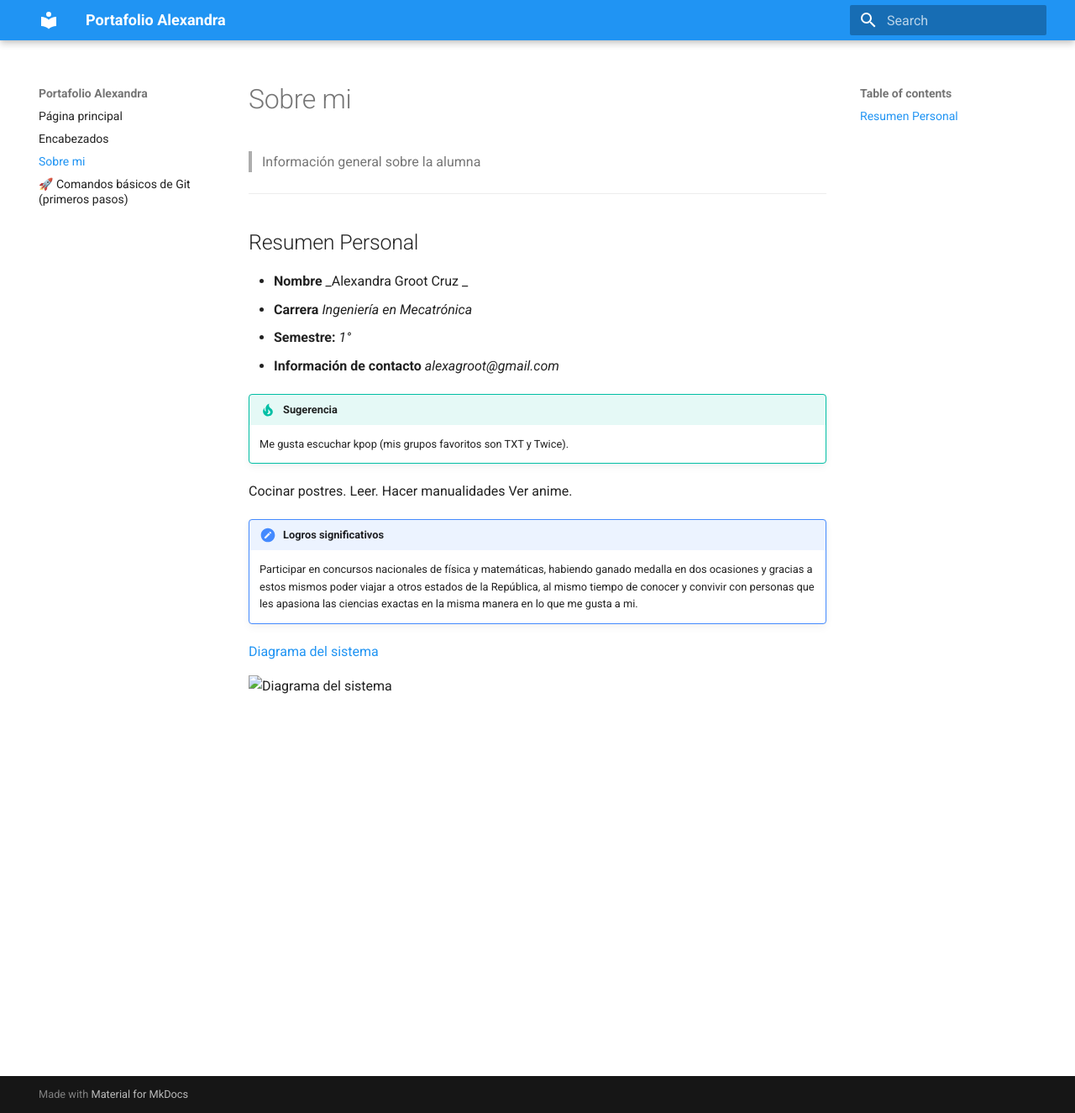
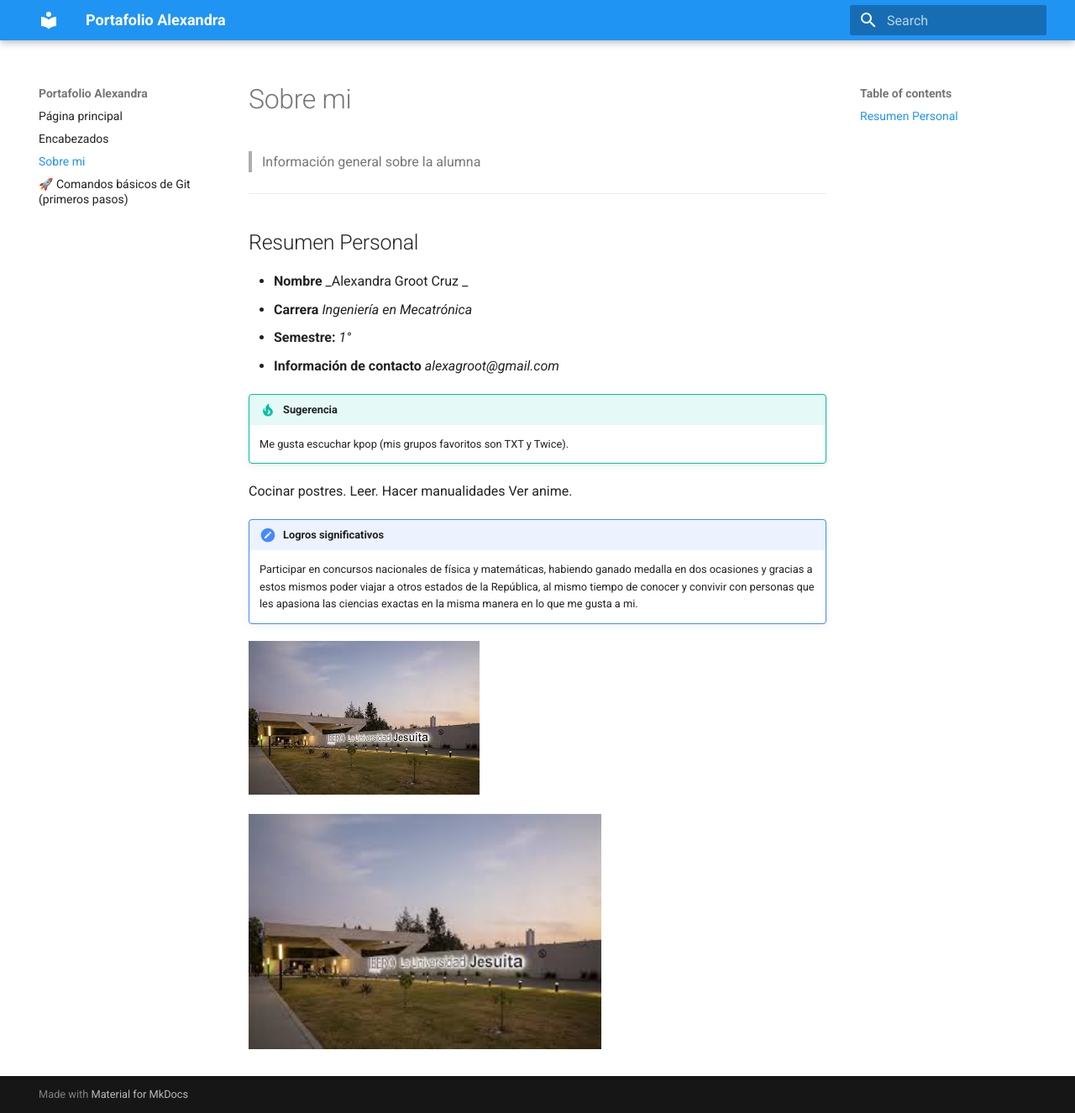
Before and after one commit to alejandragroot-prog/portafolio.iberpue, an MkDocs documentation site: the page built from docs/ejemplo.md, in a window 1280 px wide and 1325 px high. Shown: the whole window at 84% size. Built offline with MkDocs 1.6.1 and Material for MkDocs 9.7.7, drawn with Linux system fonts in a browser that asks for light colours.

Commit message:
Update ejemplo.md

```diff
--- a/docs/ejemplo.md
+++ b/docs/ejemplo.md
@@ -23,7 +23,9 @@
 !!! note "Logros significativos"
     Participar en concursos nacionales de física y matemáticas, habiendo ganado medalla en dos ocasiones y gracias a estos mismos poder viajar a otros estados de la República, al mismo tiempo de conocer y convivir con personas que les apasiona las ciencias exactas en la misma manera en lo que me gusta a mi.
 
-[Diagrama del sistema](recursos/imgs/WhatsApp Image 2025-08-26 at 9.13.55 PM.jpeg)
+
+
+![Diagrama del sistema](recursos/imgs/ibero.jpeg)
 
 <!-- Control de tamaño usando HTML (cuando se requiera) -->
-<img src=".../recursos/imgs/WhatsApp Image 2025-08-26 at 9.13.55 PM.jpeg" alt="Diagrama del sistema" width="420">
+<img src="../recursos/imgs/ibero.jpeg" alt="Diagrama del sistema" width="420">
```
